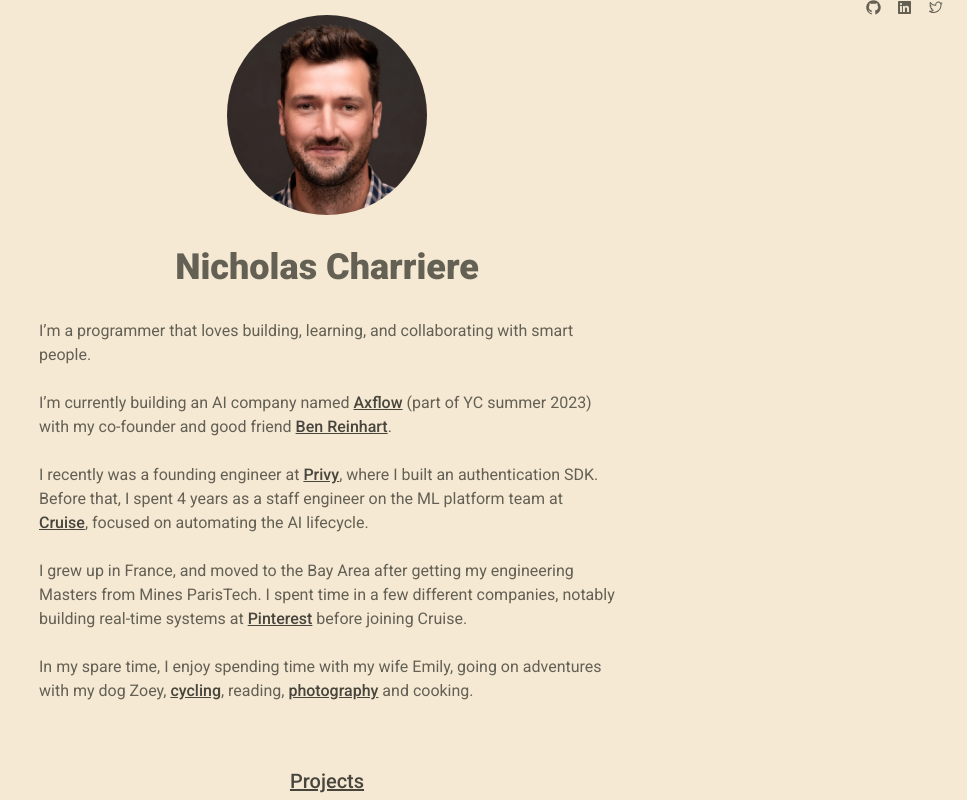
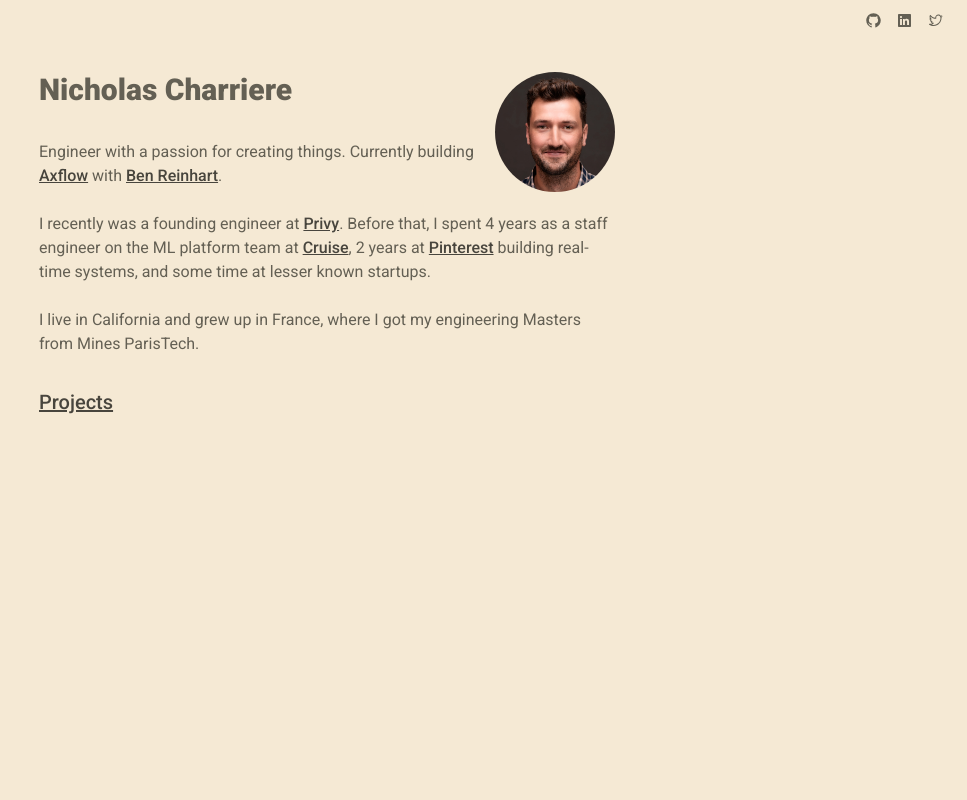
Before and after one commit to nichochar/nicholascharriere.com-vercel, a Next.js app: page / in a window 1280 px wide. Shown: the whole page, without its empty margins (313-1280 px from the left). Built offline with nearby package versions, Linux system fonts and the light colour scheme.

Commit message:
Rework design and content

```diff
--- a/app/layout.tsx
+++ b/app/layout.tsx
@@ -34,17 +34,19 @@
         ></script>
       </head>
       <body className={`${roboto.className} bg-bg text-text-500`}>
-        <div className="flex flex-col h-screen justify-between">
-          <header className="h-10 flex justify-end gap-4 items-center mx-6">
+        <div className="flex flex-col h-screen">
+          <header className="h-10 flex justify-end mx-6">
+            <div className="flex justify-end gap-4 items-center">
             <a href="https://github.com/nichochar">
-              <GitHubLogoIcon />
+              <GitHubLogoIcon className="hover:text-froly-500"/>
             </a>
             <a href="https://www.linkedin.com/in/nicholas-charriere/">
-              <LinkedInLogoIcon />
+              <LinkedInLogoIcon className="hover:text-froly-500"/>
             </a>
             <a href="https://twitter.com/nichochar">
-              <TwitterLogoIcon />
+              <TwitterLogoIcon className="hover:text-froly-500"/>
             </a>
+            </div>
           </header>
           <main className="px-4"> {children}</main>
           <footer className="h-10"></footer>
--- a/app/page.tsx
+++ b/app/page.tsx
@@ -3,27 +3,24 @@
 
 export default function Home() {
   return (
-    <main className="flex flex-col items-center justify-center">
+    <main className="container max-w-xl mx-auto">
       <Image
         src="/nicholas2.jpg"
-        width="200"
-        height="200"
-        className="rounded-full"
+        width="120"
+        height="120"
+        className="rounded-full float-right"
         alt="Nicholas Charriere"
       />
-      <h1 className="text-4xl font-extrabold my-8">Nicholas Charriere</h1>
+      <div>
+      <h1 className="text-3xl font-extrabold my-8">Nicholas Charriere</h1>
       <p className="max-w-xl">
-        I&rsquo;m a programmer that loves building, learning, and collaborating with smart people.
-      </p>
-      <p className="max-w-xl pt-8 sm:pt-6">
-        I&rsquo;m currently building an AI company named{" "}
+          Engineer with a passion for creating things. Currently building{" "}
         <a
           className="text-text-700 font-medium underline hover:text-froly-500"
           href="https://axflow.dev"
         >
           Axflow
-        </a>{" "}
-        (part of YC summer 2023) with my co-founder and good friend{" "}
+        </a>{" "}with{" "}
         <a
           className="text-text-700 font-medium underline hover:text-froly-500"
           href="https://benreinhart.com"
@@ -32,6 +29,7 @@
         </a>
         .
       </p>
+      </div>
       <p className="max-w-xl pt-8 sm:pt-6">
         I recently was a founding engineer at{" "}
         <a
@@ -40,7 +38,7 @@
         >
           Privy
         </a>
-        , where I built an authentication SDK. Before that, I spent 4 years as a
+        . Before that, I spent 4 years as a
         staff engineer on the ML platform team at{" "}
         <a
           href="https://getcruise.com"
@@ -48,44 +46,26 @@
         >
           Cruise
         </a>
-        , focused on automating the AI lifecycle.
-      </p>
-      <p className="max-w-xl pt-8 sm:pt-6">
-        I grew up in France, and moved to the Bay Area after getting my
-        engineering Masters from Mines ParisTech. I spent time in a few
-        different companies, notably building real-time systems at{" "}
+        , 2 years at {" "}
         <a
           href="https://pinterest.com"
           className="text-text-700 font-medium underline hover:text-froly-500"
         >
           Pinterest
-        </a>{" "}
-        before joining Cruise.
+        </a> building real-time systems, and some time at lesser known startups.
       </p>
       <p className="max-w-xl pt-8 sm:pt-6">
-        In my spare time, I enjoy spending time with my wife Emily, going on
-        adventures with my dog Zoey,{" "}
-        <a
-          href="https://www.strava.com/athletes/50865371"
-          className="text-text-700 font-medium underline hover:text-froly-500"
-        >
-          cycling
-        </a>
-        , reading,{" "}
-        <a
-          href="https://500px.com/p/nichochar?view=photos"
-          className="text-text-700 font-medium underline hover:text-froly-500"
-        >
-          photography
-        </a>{" "}
-        and cooking.
+        I live in California and grew up in France, where I got my
+        engineering Masters from Mines ParisTech.
       </p>
+      <div className="pt-8">
       <Link
-        className="pt-16 text-text-700 text-xl font-medium underline hover:text-froly-500"
+        className="text-text-700 text-xl font-medium underline hover:text-froly-500"
         href="/projects"
       >
         Projects
       </Link>
+      </div>
     </main>
   );
 }
--- a/app/projects/page.tsx
+++ b/app/projects/page.tsx
@@ -1,14 +1,19 @@
+import {HomeIcon} from '@radix-ui/react-icons';
 export default function Home() {
   return (
-    <main className="flex flex-col items-center justify-center">
-      <h1 className="text-4xl font-extrabold m-4">Projects</h1>
+    <main className="container max-w-xl mx-auto">
+      <div className="mb-10 opacity-50 flex gap-2 items-center hover:text-froly-500">
+        <HomeIcon />
+        <a href="/">Home</a>
+      </div>
+      <h1 className="text-4xl font-bold">Projects</h1>
 
       <div className="flex flex-col">
         <a href="https://axflow.dev" className="hover:text-froly-500">
           <h2 className="text-xl font-medium pt-6">Axflow</h2>
         </a>
         <p className="max-w-xl pt-1">
-	 The current product I&apos;m building. Axflow is a TypeScript framework for building AI applications.
+          Currendly building this company. Our mission is to help product teams ship AI products faster. We build tools that cover the entire AI production lifecycle.
         </p>
         <a href="https://github.com/nichochar" className="hover:text-froly-500">
           <h2 className="text-xl font-medium pt-6">Open source</h2>
@@ -26,7 +31,7 @@
         </a>
         <p className="max-w-xl pt-1">
           I was curious about how blockchain technology worked, so I built an
-          NFT collection to learn more about it.
+          NFT collection to learn more about it. Art and code were all from me.
         </p>
         <a href="https://avostories.com" className="hover:text-froly-500">
           <h2 className="text-xl font-medium pt-6">Avostories</h2>
```
